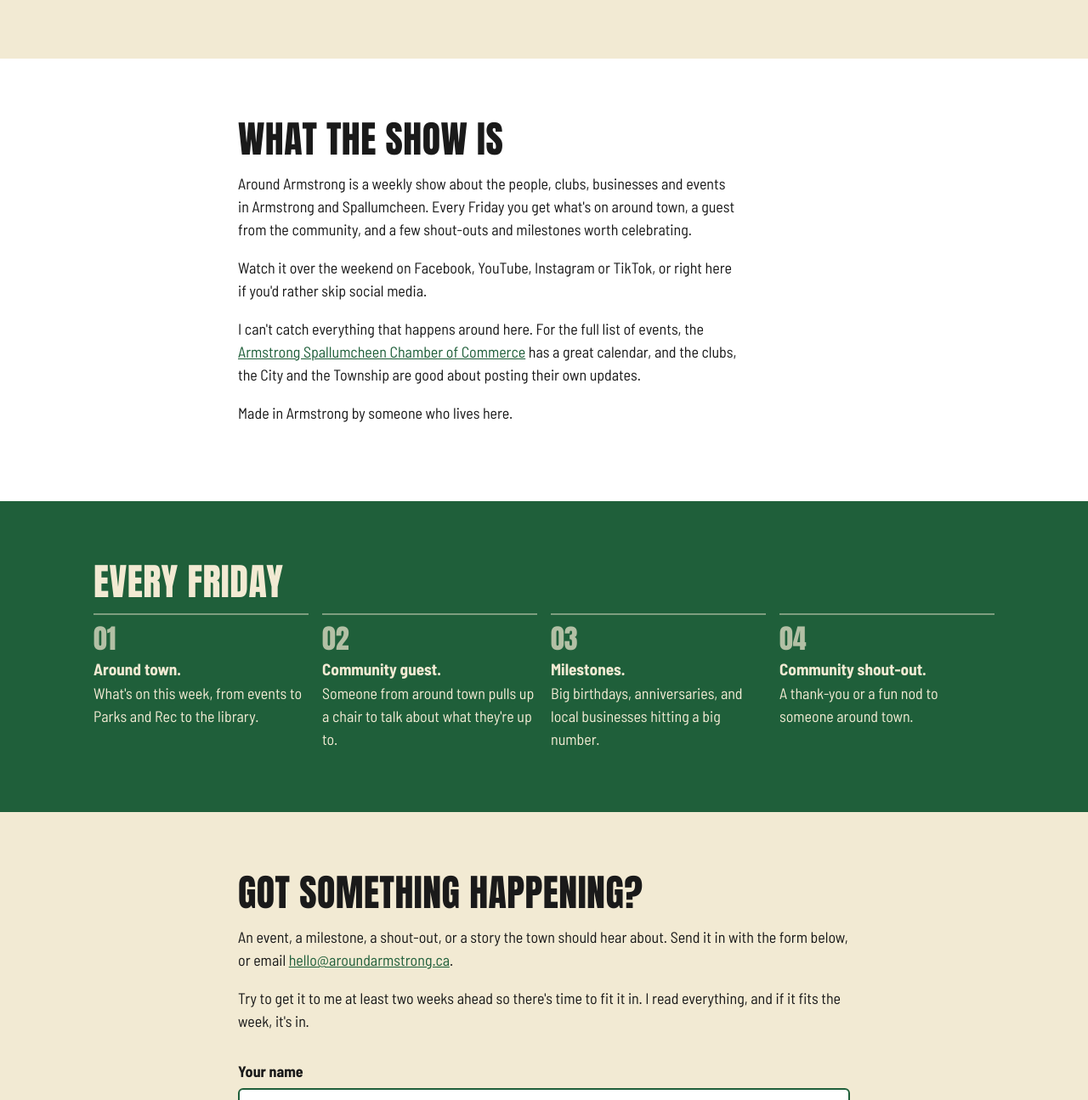
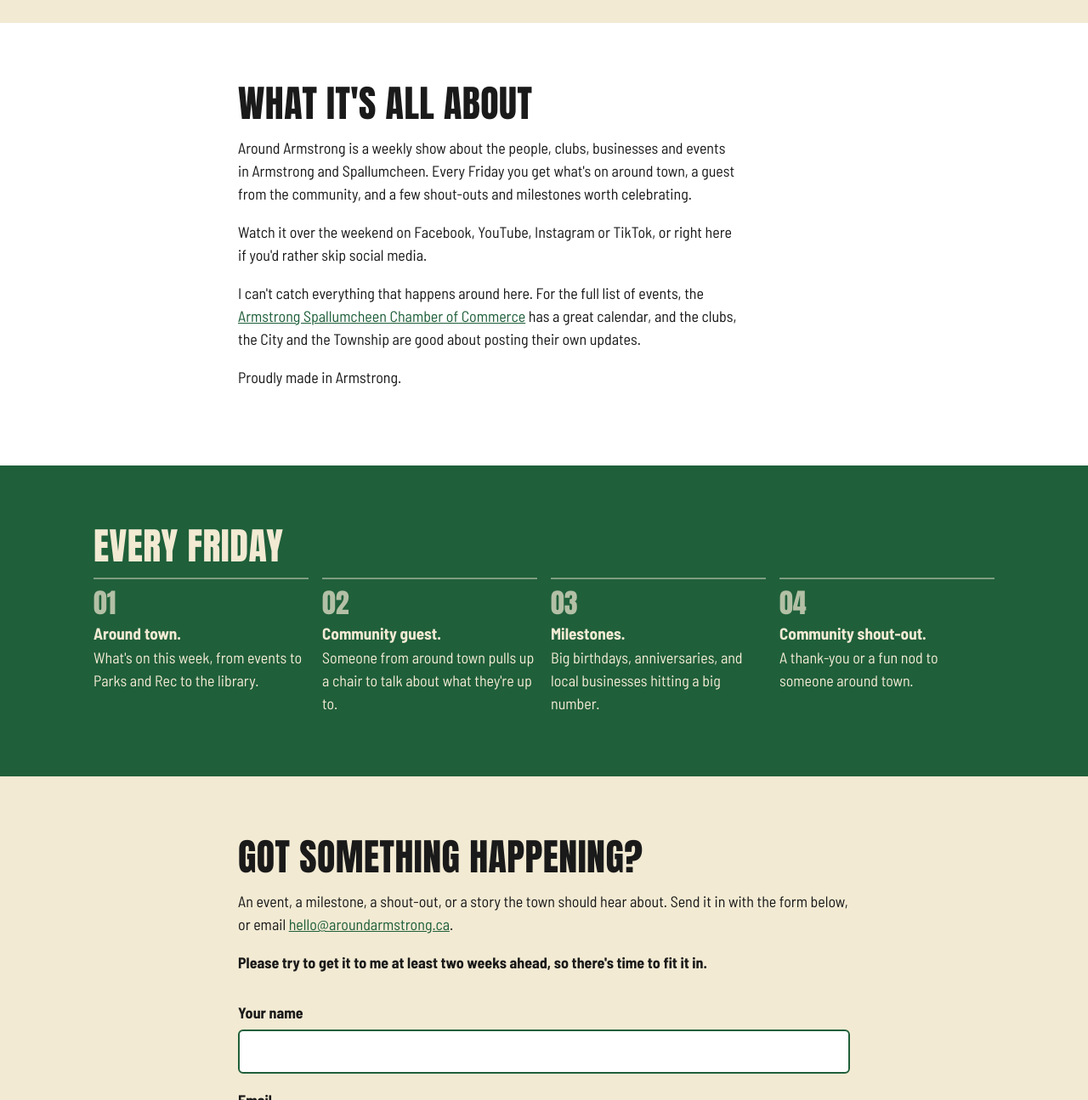
Before and after one commit to rhythmproductions/aroundarmstrong, a plain HTML site: page index.html in a window 1280 px wide. Shown: the part 1505-2800 px from the top of the page at 85% size. Drawn offline with Linux system fonts and the light colour scheme.

Commit message:
Tagline on two lines, friendlier About heading, tip wording

```diff
--- a/index.html
+++ b/index.html
@@ -23,7 +23,7 @@
 <header class="hero">
   <div class="wrap">
     <a class="lockup" href="/" aria-label="Around Armstrong home"><img src="/assets/lockup-cream.png" alt="Around Armstrong" width="1727" height="600"></a>
-    <p class="hero__tag">The weekly show about what's going on around Armstrong and Spallumcheen.</p>
+    <p class="hero__tag">The weekly show about what's going on<br>around Armstrong and Spallumcheen.</p>
     <p class="hero__sub">New episode every Friday.</p>
     <div class="hero__cta">
       <a class="btn" href="https://www.youtube.com/@aroundarmstrong" target="_blank" rel="noopener">Watch on YouTube</a>
@@ -46,11 +46,11 @@
 
   <section class="about" id="about">
     <div class="wrap wrap--narrow">
-      <h2>What the show is</h2>
+      <h2>What it's all about</h2>
       <p>Around Armstrong is a weekly show about the people, clubs, businesses and events in Armstrong and Spallumcheen. Every Friday you get what's on around town, a guest from the community, and a few shout-outs and milestones worth celebrating.</p>
       <p>Watch it over the weekend on Facebook, YouTube, Instagram or TikTok, or right here if you'd rather skip social media.</p>
       <p>I can't catch everything that happens around here. For the full list of events, the <a href="https://www.aschamber.com" target="_blank" rel="noopener">Armstrong Spallumcheen Chamber of Commerce</a> has a great calendar, and the clubs, the City and the Township are good about posting their own updates.</p>
-      <p>Made in Armstrong by someone who lives here.</p>
+      <p>Proudly made in Armstrong.</p>
     </div>
   </section>
 
@@ -70,7 +70,7 @@
     <div class="wrap wrap--narrow">
       <h2>Got something happening?</h2>
       <p>An event, a milestone, a shout-out, or a story the town should hear about. Send it in with the form below, or email <a href="mailto:hello@aroundarmstrong.ca">hello@aroundarmstrong.ca</a>.</p>
-      <p>Try to get it to me at least two weeks ahead so there's time to fit it in. I read everything, and if it fits the week, it's in.</p>
+      <p><strong>Please try to get it to me at least two weeks ahead, so there's time to fit it in.</strong></p>
 
       <form class="form" name="submissions" method="POST" action="/thanks.html" enctype="multipart/form-data" data-netlify="true" netlify-honeypot="bot-field">
         <input type="hidden" name="form-name" value="submissions">
--- a/styles.css
+++ b/styles.css
@@ -43,7 +43,7 @@ h2 {
   font-size: clamp(1.25rem, 2.6vw, 1.75rem);
   font-weight: 600;
   margin: 2rem 0 0.25rem;
-  max-width: 28ch;
+  max-width: 40ch;
 }
 .hero__sub { margin: 0 0 2rem; font-size: 1.125rem; opacity: 0.9; }
 .hero__cta { display: flex; gap: 0.75rem; flex-wrap: wrap; }
```
